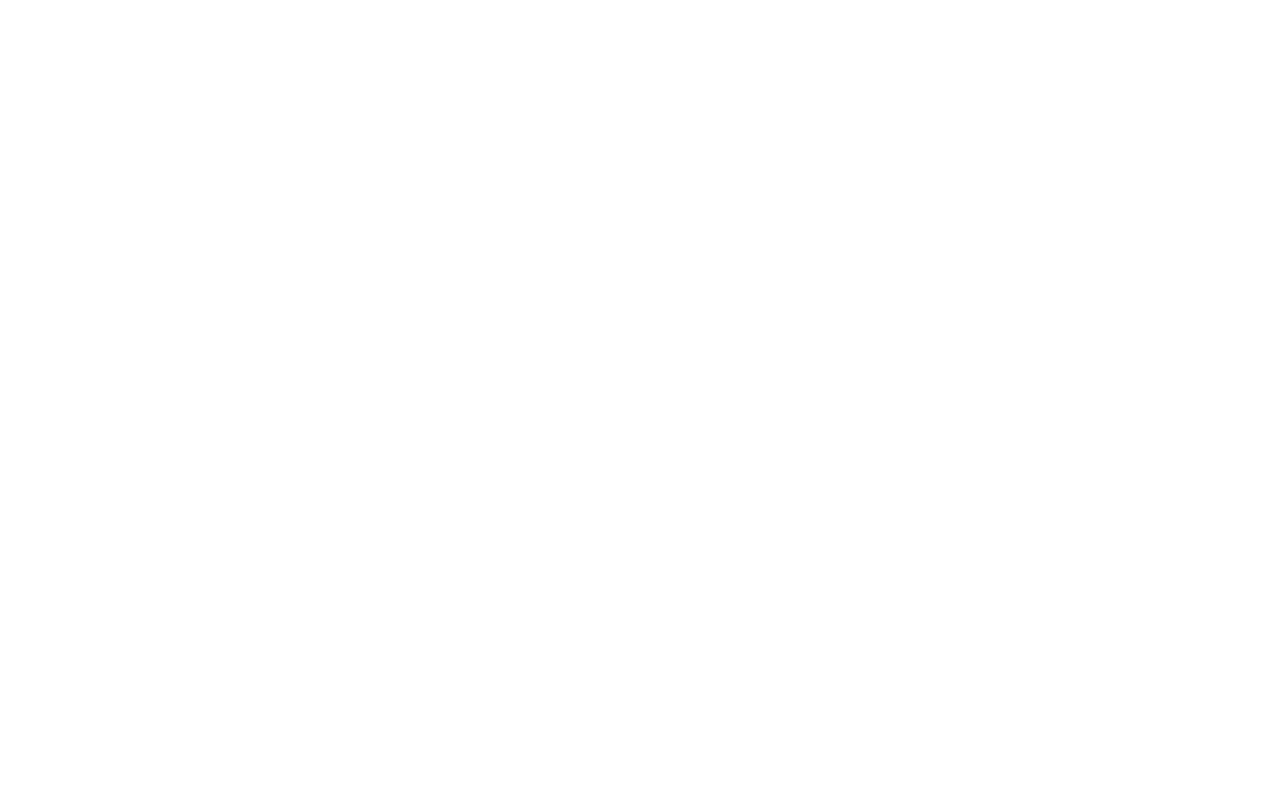
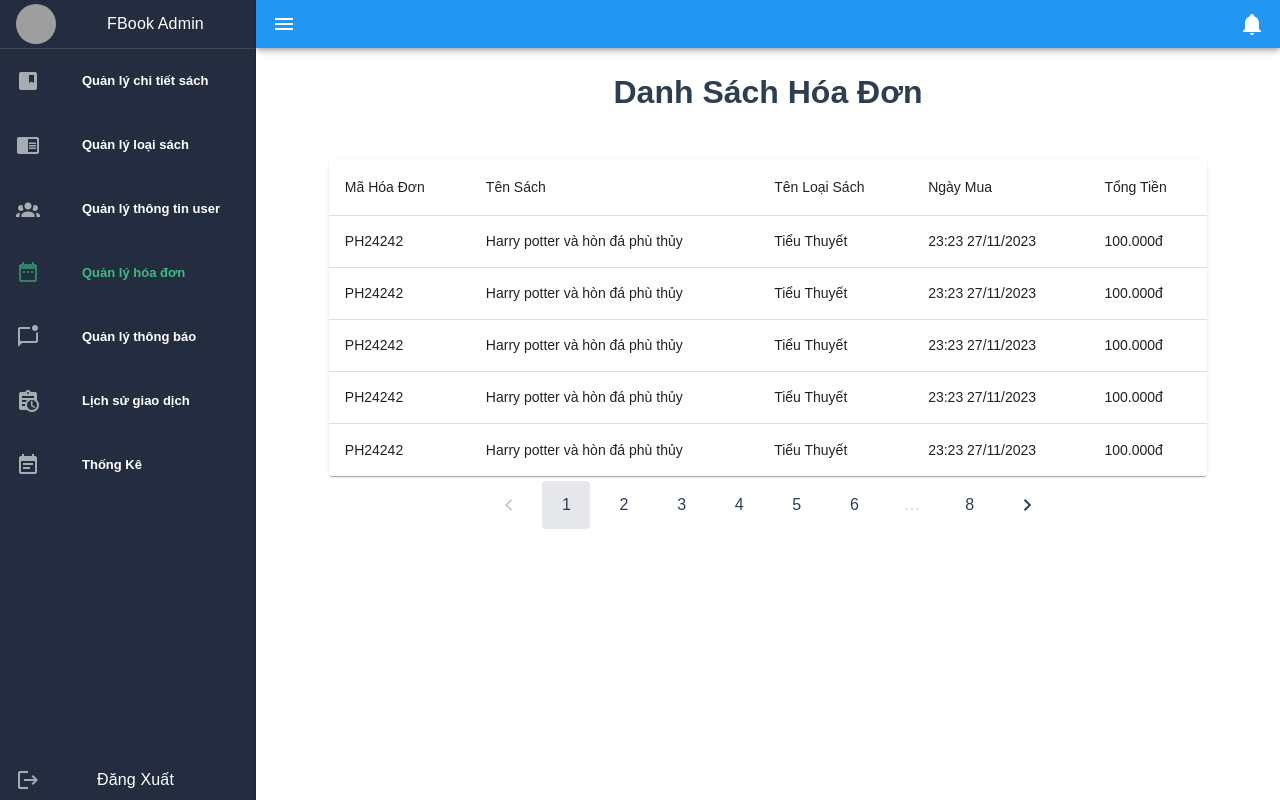
Before and after one commit to thanh202/FBook_Admin, a Vue app: page /invoices in a window 1280 px wide. Before the commit this address had no page. Built offline with nearby package versions, Linux system fonts and the light colour scheme; grey boxes are pictures that could not be loaded.

Commit message:
add invoice managerment

```diff
--- a/src/layouts/default/Default.vue
+++ b/src/layouts/default/Default.vue
@@ -48,7 +48,7 @@
         </router-link>
       </v-list>
       <v-list nav class="text-start">
-        <router-link to="/aaa">
+        <router-link to="/invoices">
           <v-list-item
             prepend-icon="mdi-calendar-range"
             @click="console.log('clicked')"
--- a/src/router/index.js
+++ b/src/router/index.js
@@ -20,6 +20,10 @@
         component: () => import("@/views/users/ListUser.vue"),
       },
       {
+        path: "/invoices",
+        component: () => import("@/views/invoice/Invoice_manager.vue"),
+      },
+      {
         path: "/transactions",
         component: () => import("@/views/history/Transaction_history.vue"),
       },
--- /dev/null
+++ b/src/views/invoice/Invoice_manager.vue
@@ -0,0 +1,93 @@
+<template>
+  <h1 class="ma-5">Danh Sách Hóa Đơn</h1>
+
+  <div class="d-flex align-center flex-column pa-6">
+    <v-card width="90%">
+      <v-table hover>
+        <thead>
+          <tr>
+            <th class="text-left">Mã Hóa Đơn</th>
+            <th class="text-left">Tên Sách</th>
+            <th class="text-left">Tên Loại Sách</th>
+            <th class="text-left">Ngày Mua</th>
+            <th class="text-left">Tổng Tiền</th>
+          </tr>
+        </thead>
+        <tbody>
+          <tr v-for="item in desserts" :key="item.name">
+            <td class="text-left">{{ item.id }}</td>
+            <td class="text-left">{{ item.namebook }}</td>
+            <td class="text-left">{{ item.category }}</td>
+            <td class="text-left">{{ item.datetime }}</td>
+            <td class="text-left">{{ item.price }}</td>
+          </tr>
+        </tbody>
+      </v-table>
+    </v-card>
+    <v-pagination v-model="page" :length="pageCount"> </v-pagination>
+  </div>
+</template>
+
+<script setup>
+import { ref } from "vue";
+const page = ref(1);
+const pageCount = ref(8);
+const desserts = ref([
+  {
+    id: "PH24242",
+    namebook: "Harry potter và hòn đá phù thủy",
+    category: "Tiểu Thuyết",
+    datetime: "23:23 27/11/2023",
+    price: "100.000đ",
+  },
+  {
+    id: "PH24242",
+    namebook: "Harry potter và hòn đá phù thủy",
+    category: "Tiểu Thuyết",
+    datetime: "23:23 27/11/2023",
+    price: "100.000đ",
+  },
+  {
+    id: "PH24242",
+    namebook: "Harry potter và hòn đá phù thủy",
+    category: "Tiểu Thuyết",
+    datetime: "23:23 27/11/2023",
+    price: "100.000đ",
+  },
+  {
+    id: "PH24242",
+    namebook: "Harry potter và hòn đá phù thủy",
+    category: "Tiểu Thuyết",
+    datetime: "23:23 27/11/2023",
+    price: "100.000đ",
+  },
+  {
+    id: "PH24242",
+    namebook: "Harry potter và hòn đá phù thủy",
+    category: "Tiểu Thuyết",
+    datetime: "23:23 27/11/2023",
+    price: "100.000đ",
+  },
+]);
+</script>
+
+<style lang="scss">
+#app {
+  font-family: Arial, Helvetica, sans-serif;
+  -webkit-font-smoothing: antialiased;
+  -moz-osx-font-smoothing: grayscale;
+  text-align: center;
+  color: #2c3e50;
+}
+
+nav {
+  a {
+    text-decoration: none;
+    color: #ffffff;
+
+    &.router-link-exact-active {
+      color: #42b983;
+    }
+  }
+}
+</style>
```
